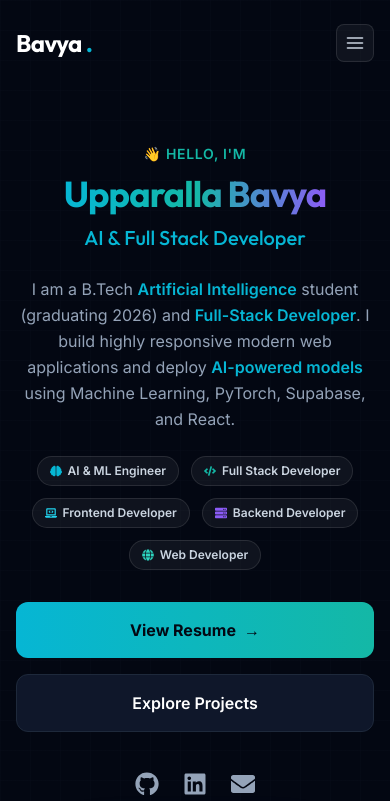
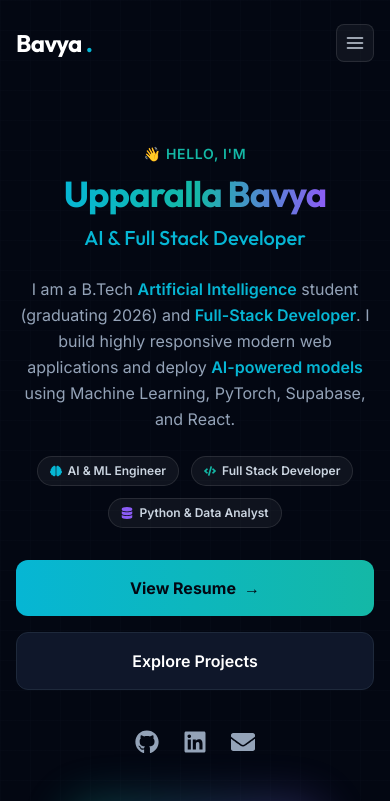
Before and after one commit to upparallabavya-29/Portfolio-, a React (Vite) app: page / in a window 390 px wide. Shown: the top 801 px of the page. Built offline with nearby package versions, Linux system fonts and the light colour scheme.

Commit message:
create responsive Hero component with bio, social links, and resume download action

```diff
--- a/src/components/Hero.jsx
+++ b/src/components/Hero.jsx
@@ -1,6 +1,6 @@
 import React from 'react';
 import { motion } from 'framer-motion';
-import { FaGithub, FaLinkedin, FaEnvelope, FaCode, FaBrain, FaDatabase, FaLaptopCode, FaServer, FaGlobe } from 'react-icons/fa';
+import { FaGithub, FaLinkedin, FaEnvelope, FaCode, FaBrain, FaDatabase } from 'react-icons/fa';
 import confetti from 'canvas-confetti';
 import profileImage from '../assets/profile.jpg';
 
@@ -58,16 +58,8 @@ export default function Hero() {
               <span>Full Stack Developer</span>
             </div>
             <div className="flex items-center gap-1.5 px-3 py-1.5 rounded-full bg-white/5 border border-white/10 text-xs font-semibold text-slate-300 hover:border-accentCyan/30 transition-colors duration-300">
-              <FaLaptopCode className="text-cyan-400" />
-              <span>Frontend Developer</span>
-            </div>
-            <div className="flex items-center gap-1.5 px-3 py-1.5 rounded-full bg-white/5 border border-white/10 text-xs font-semibold text-slate-300 hover:border-accentCyan/30 transition-colors duration-300">
-              <FaServer className="text-accentPurple" />
-              <span>Backend Developer</span>
-            </div>
-            <div className="flex items-center gap-1.5 px-3 py-1.5 rounded-full bg-white/5 border border-white/10 text-xs font-semibold text-slate-300 hover:border-accentCyan/30 transition-colors duration-300">
-              <FaGlobe className="text-teal-400" />
-              <span>Web Developer</span>
+              <FaDatabase className="text-accentPurple" />
+              <span>Python & Data Analyst</span>
             </div>
           </div>
 
```
